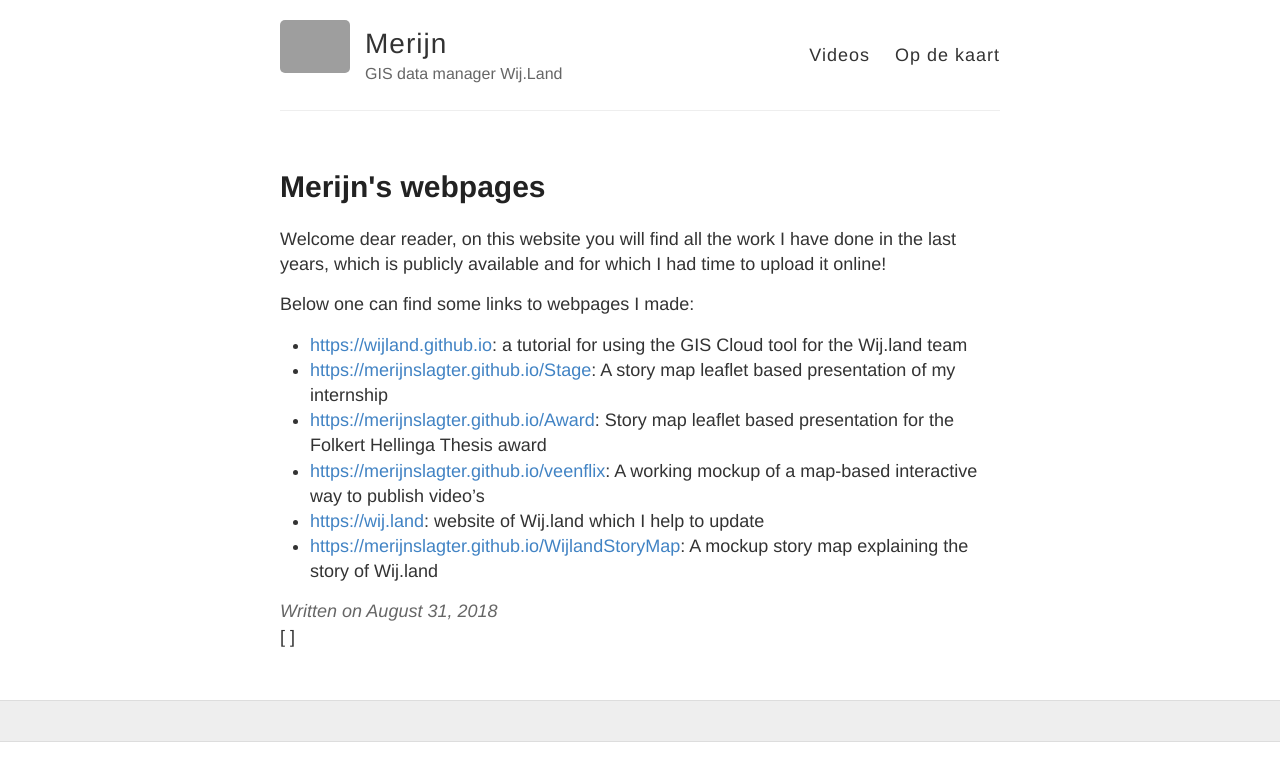
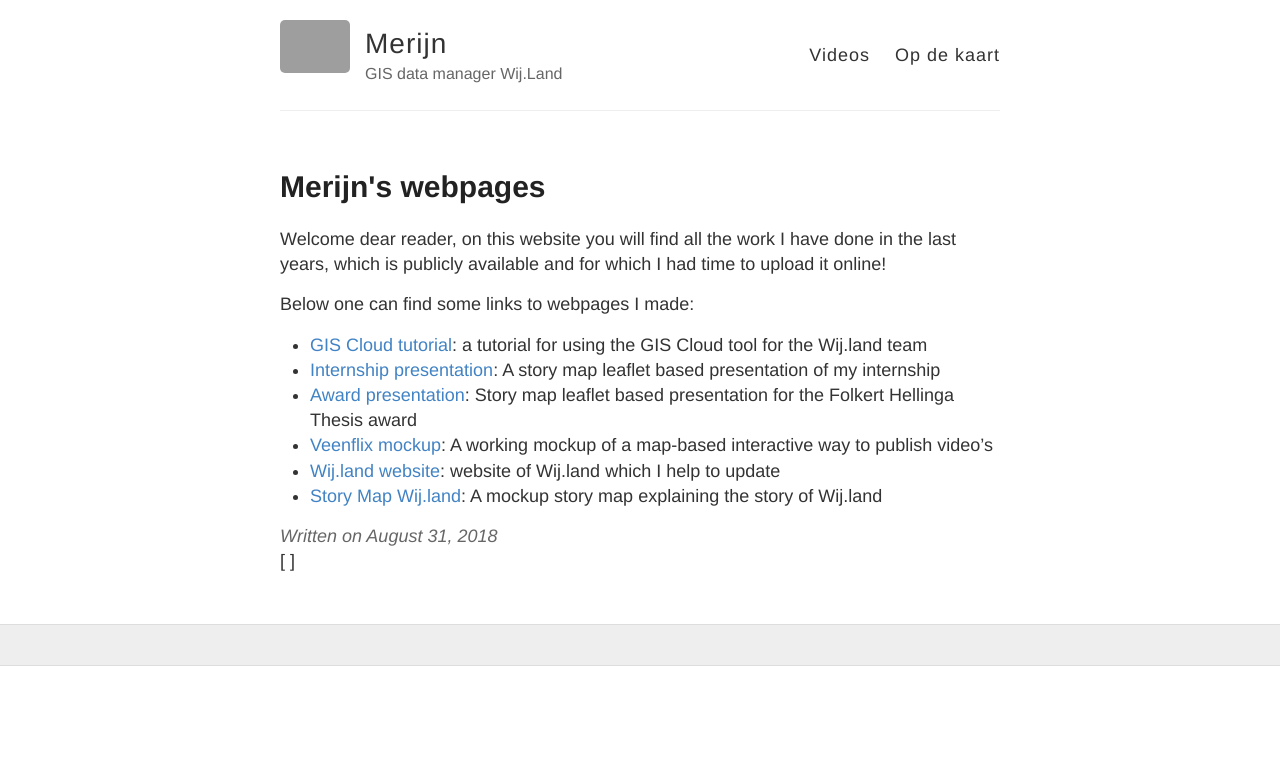
Before and after one commit to merijnslagter/merijnslagter.github.io, a Jekyll site: the page built from _posts/2018-08-31-Merijn.md, in a window 1280 px wide. Shown: the top 781 px of the page. Built offline with Jekyll 4.4.1, drawn with Linux system fonts in a browser that asks for light colours; grey boxes are pictures that could not be loaded.

Commit message:
Update 2018-08-31-Merijn.md

```diff
--- a/_posts/2018-08-31-Merijn.md
+++ b/_posts/2018-08-31-Merijn.md
@@ -8,9 +8,9 @@ Welcome dear reader, on this website you will find all the work I have done in t
 
 Below one can find some links to webpages I made:
 
-* [https://wijland.github.io](GIS Cloud tutorial): a tutorial for using the GIS Cloud tool for the Wij.land team
-* [https://merijnslagter.github.io/Stage](Internship presentation): A story map leaflet based presentation of my internship
-* [https://merijnslagter.github.io/Award](Award presentation): Story map leaflet based presentation for the Folkert Hellinga Thesis award
-* [https://merijnslagter.github.io/veenflix](Veenflix mockup): A working mockup of a map-based interactive way to publish video's
-* [https://wij.land](Wij.land website): website of Wij.land which I help to update
-* [https://merijnslagter.github.io/WijlandStoryMap](Story Map Wij.land): A mockup story map explaining the story of Wij.land
+* [GIS Cloud tutorial](https://wijland.github.io): a tutorial for using the GIS Cloud tool for the Wij.land team
+* [Internship presentation](https://merijnslagter.github.io/Stage): A story map leaflet based presentation of my internship
+* [Award presentation](https://merijnslagter.github.io/Award): Story map leaflet based presentation for the Folkert Hellinga Thesis award
+* [Veenflix mockup](https://merijnslagter.github.io/veenflix): A working mockup of a map-based interactive way to publish video's
+* [Wij.land website](https://wij.land): website of Wij.land which I help to update
+* [Story Map Wij.land](https://merijnslagter.github.io/WijlandStoryMap): A mockup story map explaining the story of Wij.land
```
